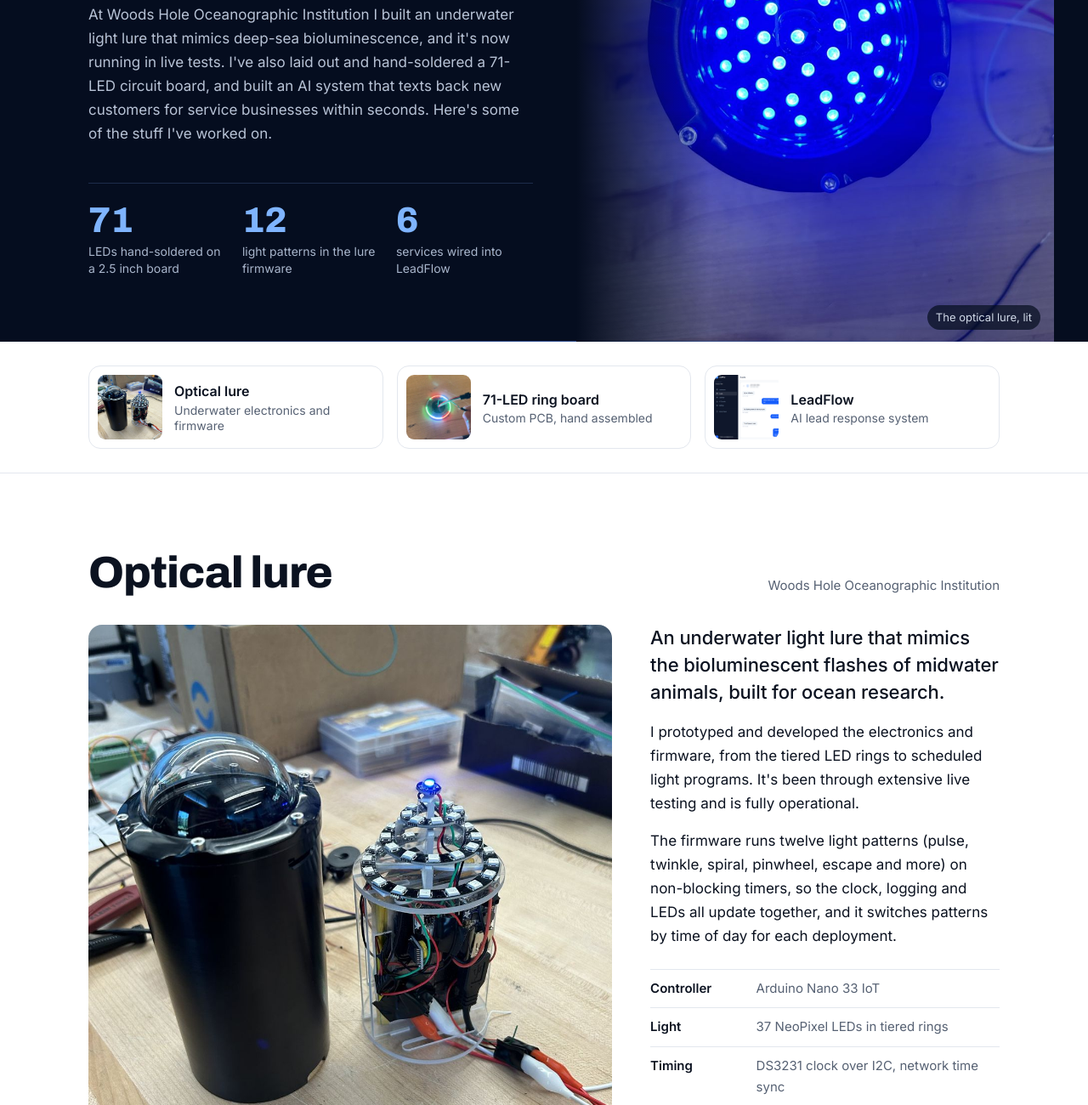
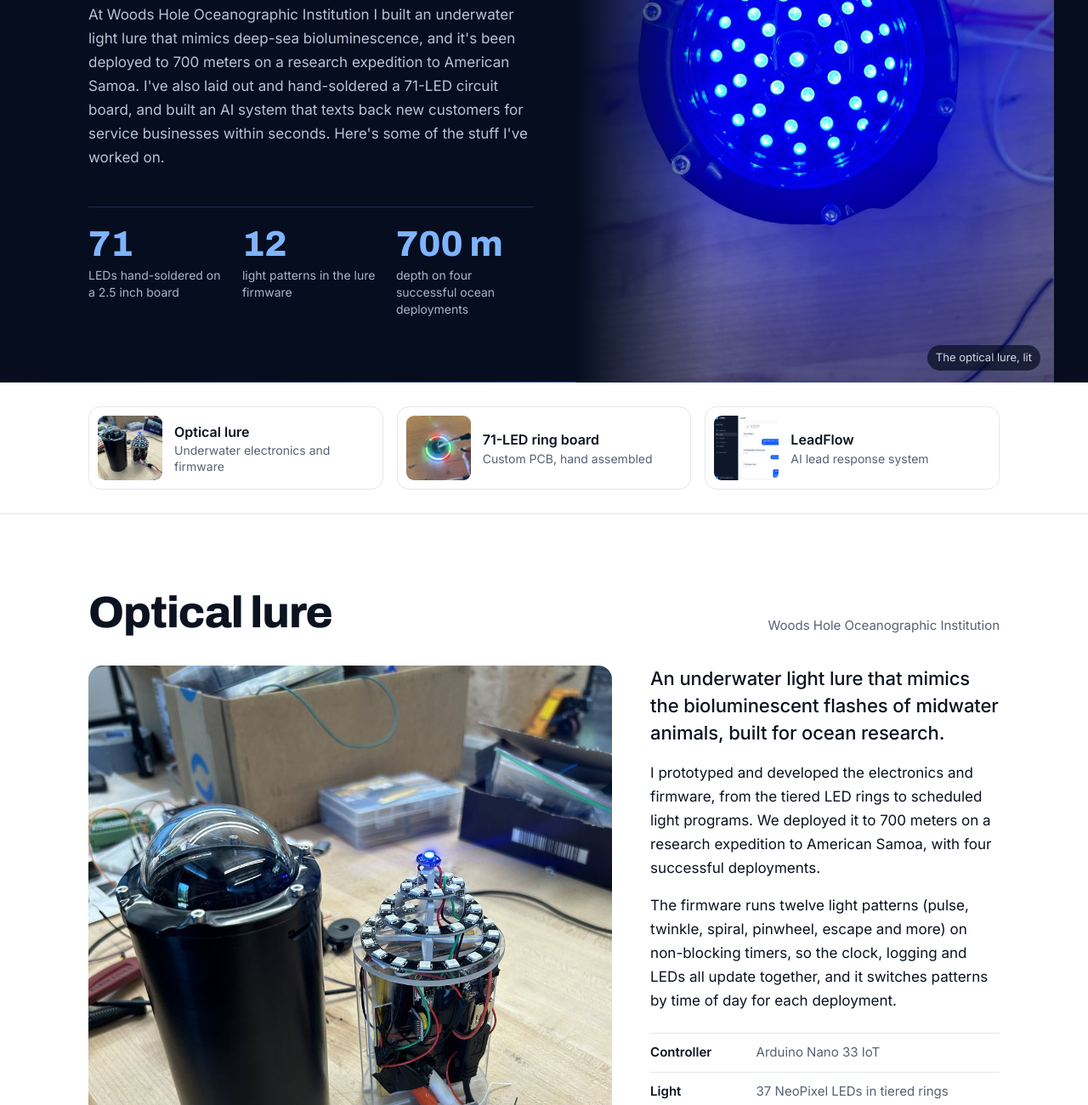
Before and after one commit to CharlieeIO/charlie-essex, a plain HTML site: page index.html in a window 1280 px wide. Shown: the part 500-1800 px from the top of the page at 85% size. Drawn offline with Linux system fonts and the light colour scheme.

Commit message:
Add deployment details and board role
Co-Authored-By: Claude Opus 5.5 <noreply@anthropic.com>
Claude-Session: https://claude.ai/code/session_01NiYAvU66VEkuEVwUBabdeN

```diff
--- a/index.html
+++ b/index.html
@@ -130,11 +130,11 @@ dl div{grid-template-columns:6.5em minmax(0,1fr)}
         <p class="school">Electrical engineering, University of Miami</p>
         <h1 class="d">Charlie<br>Essex</h1>
         <p class="hook">I like building things that have to work outside the lab.</p>
-        <p class="lede">At Woods Hole Oceanographic Institution I built an underwater light lure that mimics deep-sea bioluminescence, and it's now running in live tests. I've also laid out and hand-soldered a 71-LED circuit board, and built an AI system that texts back new customers for service businesses within seconds. Here's some of the stuff I've worked on.</p>
+        <p class="lede">At Woods Hole Oceanographic Institution I built an underwater light lure that mimics deep-sea bioluminescence, and it's been deployed to 700 meters on a research expedition to American Samoa. I've also laid out and hand-soldered a 71-LED circuit board, and built an AI system that texts back new customers for service businesses within seconds. Here's some of the stuff I've worked on.</p>
         <div class="figs">
           <div><b>71</b><span>LEDs hand-soldered on a 2.5 inch board</span></div>
           <div><b>12</b><span>light patterns in the lure firmware</span></div>
-          <div><b>6</b><span>services wired into LeadFlow</span></div>
+          <div><b>700 m</b><span>depth on four successful ocean deployments</span></div>
         </div>
       </div>
       <figure class="himg"><img src="img/lure-glow.jpg" alt="Blue LEDs glowing through the dome of the optical lure"><figcaption>The optical lure, lit</figcaption></figure>
@@ -158,7 +158,7 @@ dl div{grid-template-columns:6.5em minmax(0,1fr)}
         <figure class="big"><img src="img/lure-bench.jpg" alt="Lure electronics stack with LED rings next to its domed pressure housing" loading="lazy"><figcaption>Electronics stack and pressure housing</figcaption></figure>
         <div class="txt">
           <p class="first">An underwater light lure that mimics the bioluminescent flashes of midwater animals, built for ocean research.</p>
-          <p>I prototyped and developed the electronics and firmware, from the tiered LED rings to scheduled light programs. It's been through extensive live testing and is fully operational.</p>
+          <p>I prototyped and developed the electronics and firmware, from the tiered LED rings to scheduled light programs. We deployed it to 700 meters on a research expedition to American Samoa, with four successful deployments.</p>
           <p>The firmware runs twelve light patterns (pulse, twinkle, spiral, pinwheel, escape and more) on non-blocking timers, so the clock, logging and LEDs all update together, and it switches patterns by time of day for each deployment.</p>
           <dl>
             <div><dt>Controller</dt><dd>Arduino Nano 33 IoT</dd></div>
@@ -167,6 +167,7 @@ dl div{grid-template-columns:6.5em minmax(0,1fr)}
             <div><dt>Data</dt><dd>Timestamped SD card logging</dd></div>
             <div><dt>Power</dt><dd>LiPo, boost converter, fuel gauge</dd></div>
             <div><dt>Updates</dt><dd>Over-the-air firmware</dd></div>
+            <div><dt>Deployed</dt><dd>700 m, four missions, American Samoa</dd></div>
           </dl>
         </div>
       </div>
@@ -184,7 +185,7 @@ dl div{grid-template-columns:6.5em minmax(0,1fr)}
         <figure class="big"><video src="img/led-board.mp4" poster="img/led-board-poster.jpg" autoplay muted loop playsinline aria-label="The round LED board lit and cycling colors"></video><figcaption>Running a color chase</figcaption></figure>
         <div class="txt">
           <p class="first">A 2.5 inch round board with 71 tiny addressable LEDs around its edge, for a brighter, denser light ring.</p>
-          <p>Each LED has its own decoupling capacitor beside it, and the chain runs from one four-pin connector in the center. The 2 mm LEDs were hand-soldered and inspected under magnification before power-up.</p>
+          <p>I helped design the board and laid it out in KiCad. Each LED has its own decoupling capacitor beside it, and the chain runs from one four-pin connector in the center. The 2 mm LEDs were hand-soldered and inspected under magnification before power-up.</p>
           <dl>
             <div><dt>Board</dt><dd>63.5 mm round</dd></div>
             <div><dt>LEDs</dt><dd>71 × WS2812B-2020</dd></div>
```
